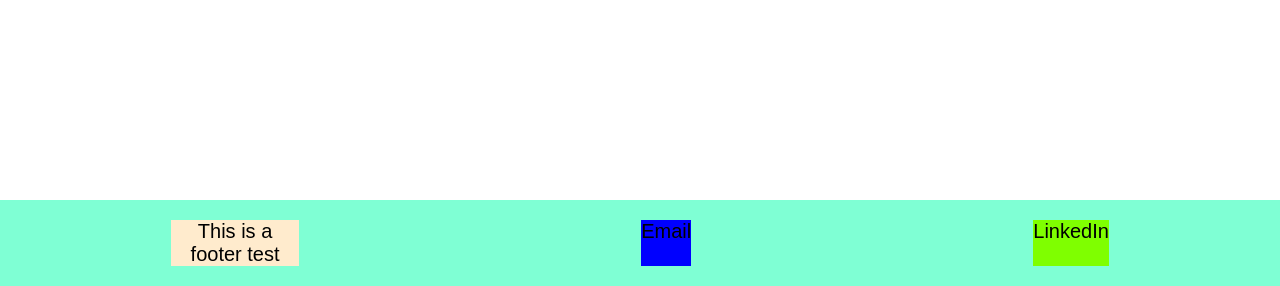
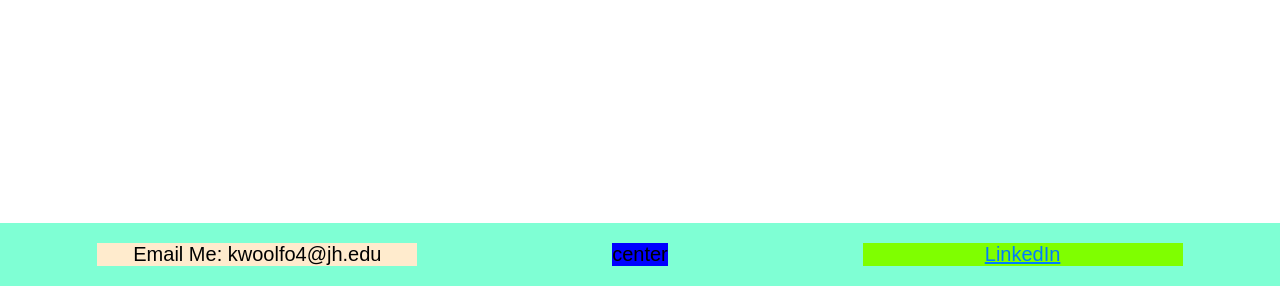
Before and after one commit to kwoolford25/jhu_software_concepts, a Python web app: template Module_1/board/templates/base.html in a window 1280 px wide. Shown: the part 514-800 px from the top of the page. Run offline with Jinja, Linux system fonts and the light colour scheme; the template is opened without the code that fills it, so the values that code supplies are empty.

Commit message:
Fixing alignment on my footer with align-items: center

```diff
--- a/Module_1/board/static/styles.css
+++ b/Module_1/board/static/styles.css
@@ -67,17 +67,20 @@ https://www.w3schools.com/css/css3_flexbox.asp
     bottom: 0;
     background-color: aquamarine;
     width: 100%;
+    align-items: center;
 }
 
 #email {
-    background-color: blue;
+    background-color: blanchedalmond;
+    width: 25%;
 }
 
 #randText {
-    background-color: blanchedalmond;
-    width: 10%;
+    background-color: blue;
 }
 
 #linkedin {
     background-color:chartreuse;
+    width: 25%;
+
 }
--- a/Module_1/board/templates/base.html
+++ b/Module_1/board/templates/base.html
@@ -19,9 +19,9 @@
 </section>
     </div>
     <footer id="footer">
-        <p id="randText">This is a footer test</p>
-        <p id="email">Email</p>
-        <p id="linkedin">LinkedIn</p>
+        <p id="email">Email Me: kwoolfo4@jh.edu</p>
+        <p id="randText">center</p>
+        <a href="https://www.linkedin.com/in/kyle-woolford-951036232/" id="linkedin">LinkedIn</a>
     </footer>
 </div>
 </body>
```
